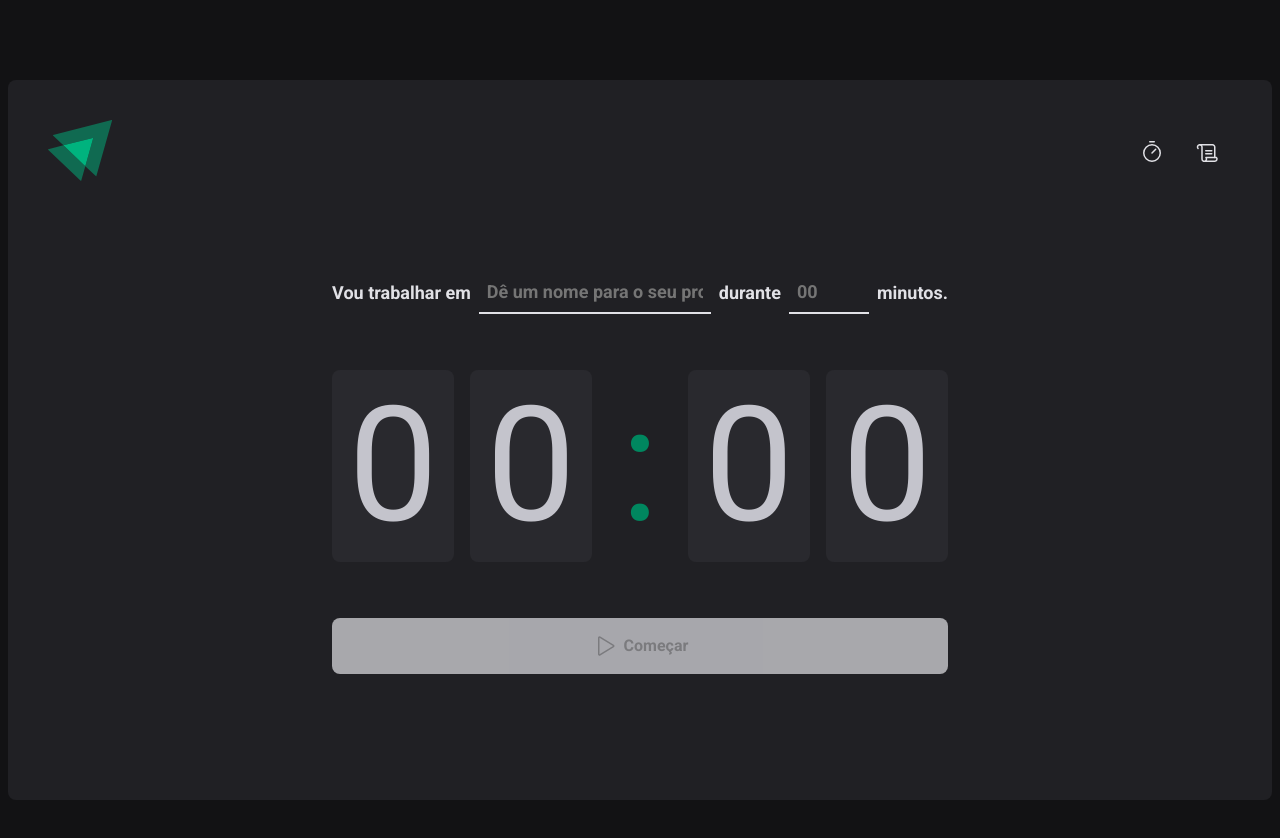
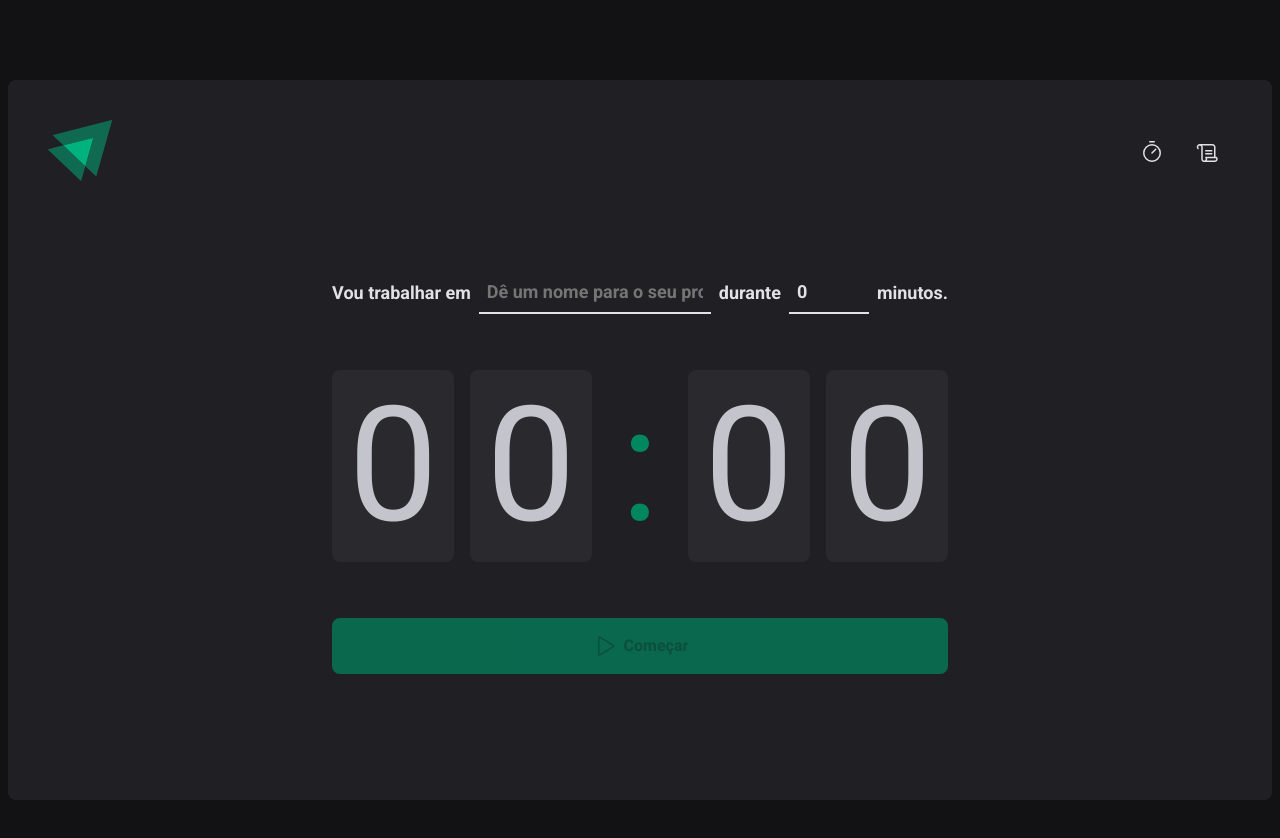
Before and after one commit to HeloBaron/react-timer, a React (Vite) app: page / in a window 1280 px wide. Shown: the top 838 px of the page. Built offline with nearby package versions, Linux system fonts and the light colour scheme.

Commit message:
update: Forms

```diff
--- a/package.json
+++ b/package.json
@@ -10,11 +10,14 @@
     "lint": "eslint src --ext .ts,.tsx"
   },
   "dependencies": {
+    "@hookform/resolvers": "^2.9.11",
     "phosphor-react": "^1.4.1",
     "react": "^18.2.0",
     "react-dom": "^18.2.0",
+    "react-hook-form": "^7.43.1",
     "react-router-dom": "^6.8.1",
-    "styled-components": "^5.3.6"
+    "styled-components": "^5.3.6",
+    "zod": "^3.20.6"
   },
   "devDependencies": {
     "@rocketseat/eslint-config": "^1.2.0",
--- a/src/pages/Home/index.tsx
+++ b/src/pages/Home/index.tsx
@@ -1,4 +1,8 @@
 import { Play } from 'phosphor-react'
+import { useForm } from 'react-hook-form'
+import { zodResolver } from '@hookform/resolvers/zod'
+import * as zod from 'zod'
+
 import {
   CountdownContainer,
   FormContainer,
@@ -9,16 +13,44 @@
   TaskImput,
 } from './styles'
 
+const newCycleFormValidationSchema = zod.object({
+  task: zod.string().min(1, 'Informe a tarefa'),
+  owner: zod.string(),
+  minutesAmount: zod
+    .number()
+    .min(5, 'O ciclo precisa ser de no mínimo 5 minutos.')
+    .max(60, 'O ciclo precisa ser de no máxim 60 minutos.'),
+})
+
+type NewCycleFormData = zod.infer<typeof newCycleFormValidationSchema>
+
 export function Home() {
+  const { register, handleSubmit, watch, reset } = useForm<NewCycleFormData>({
+    resolver: zodResolver(newCycleFormValidationSchema),
+    defaultValues: {
+      task: '',
+      minutesAmount: 0,
+    },
+  })
+
+  function handleCreateNewCycle(data: NewCycleFormData) {
+    console.log(data)
+    reset()
+  }
+
+  const task = watch('task')
+  const isSubmitDisabled = !task
+
   return (
     <HomeContainer>
-      <form action="">
+      <form onSubmit={handleSubmit(handleCreateNewCycle)} action="">
         <FormContainer>
           <label htmlFor="task">Vou trabalhar em</label>
           <TaskImput
             id="task"
             list="task-suggestions"
             placeholder="Dê um nome para o seu projeto"
+            {...register('task')}
           />
 
           <datalist id="task-suggestions">
@@ -36,6 +68,7 @@
             step={5}
             min={5}
             max={60}
+            {...register('minutesAmount', { valueAsNumber: true })}
           />
 
           <span>minutos.</span>
@@ -49,7 +82,7 @@
           <span>0</span>
         </CountdownContainer>
 
-        <StartCountdownButton disabled type="submit">
+        <StartCountdownButton disabled={isSubmitDisabled} type="submit">
           <Play size={24} />
           Começar
         </StartCountdownButton>
--- a/src/pages/Home/styles.ts
+++ b/src/pages/Home/styles.ts
@@ -98,7 +98,7 @@
   cursor: pointer;
 
   background: ${(props) => props.theme['green-500']};
-  background: ${(props) => props.theme['gray-100']};
+  background: ${(props) => props.theme['green-100']};
 
   &:disabled {
     opacity: 0.7;
```
Also changed, not shown: 1 other file (tests, documents, lock files or other folders).
